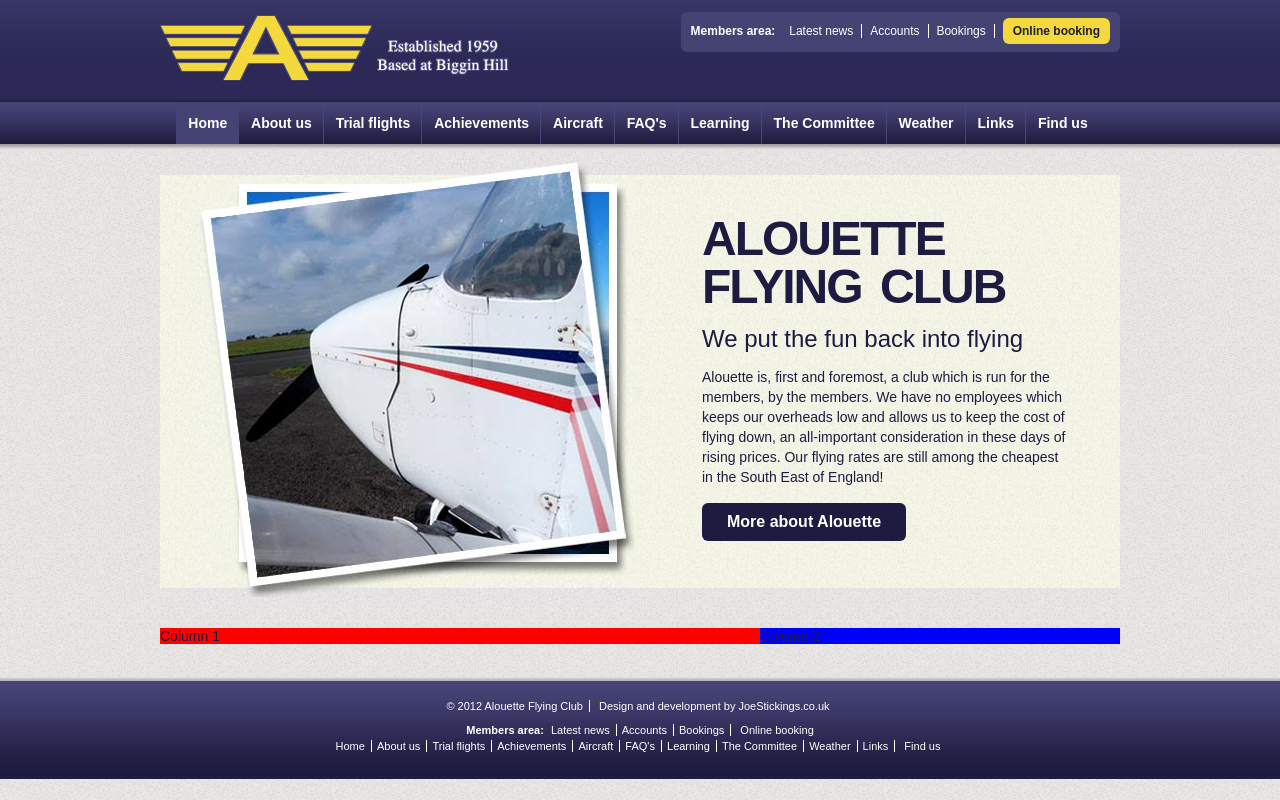
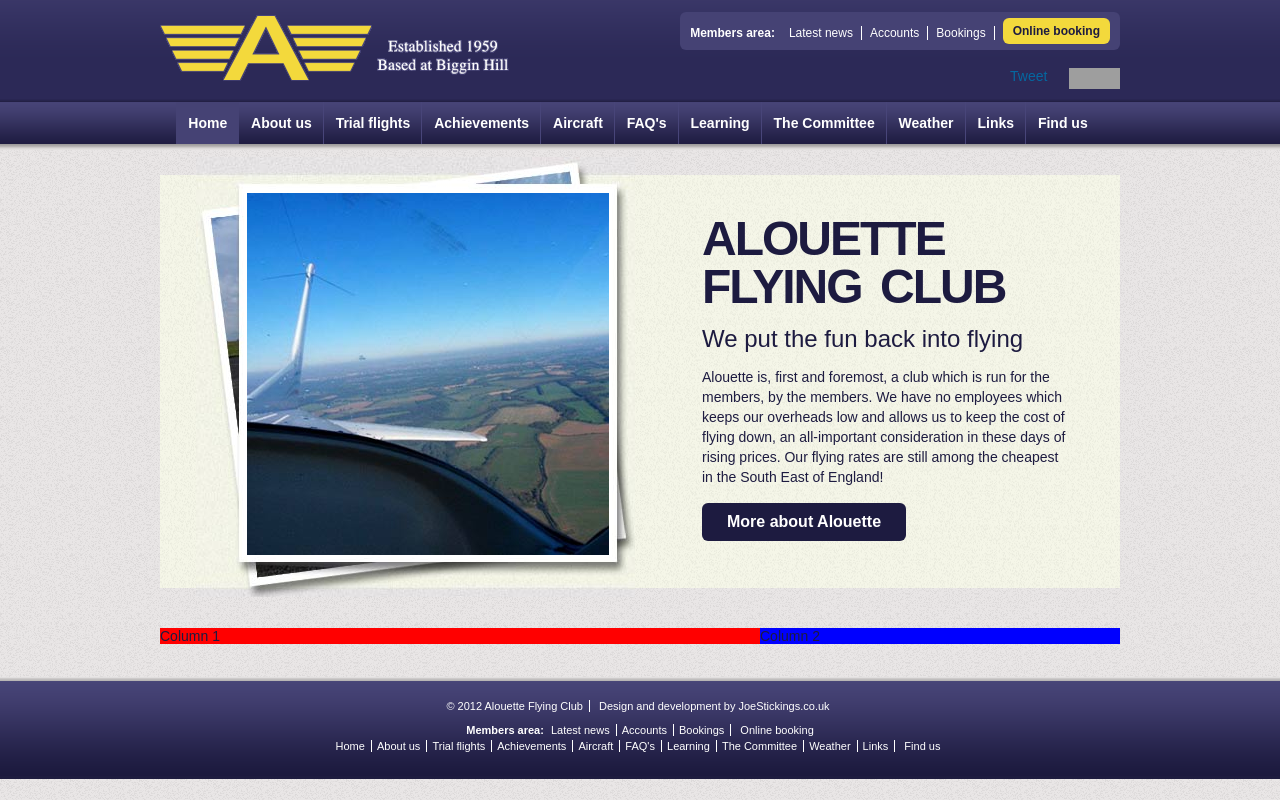
Before and after one commit to joestickings/htdocs_alouette, a PHP site: page / in a window 1280 px wide. Run offline with PHP 8.4, Linux system fonts and the light colour scheme; some libraries are stand-ins or nearby versions; grey boxes are pictures that could not be loaded.

Commit message:
Home page feature images added

```diff
--- a/common/header.php
+++ b/common/header.php
@@ -16,19 +16,58 @@
                 <li><button>Online booking</button></li>
             </ul>
 
-            <div id="MembersNavLogIn" class="clear">
-                <form method="post" action="#">
+            <div id="MembersNavLogIn">
+                <form method="post" action="http://213.239.220.199/aero-vor.ch/pro/lib/cgi-bin/login.cgi" name="frm" target="_blank">
+
+                    <input type="hidden" value="Enter" name="action">
+                    <input type="hidden" value="alouette_flying_club" name="company">
+
                     <label for="OnlineBookingUsername">Username</label>
-                    <input type="text" id="OnlineBookingUsername" name="OnlineBookingUsername" value="" />
+                    <input type="text" id="OnlineBookingUsername" name="Username" value="" />
 
                     <label for="OnlineBookingPassword">Password</label>
-                    <input type="password" id="OnlineBookingPassword" name="OnlineBookingPassword" value="" />
+                    <input type="password" id="OnlineBookingPassword" name="Password" size="15" value="" />
 
                     <input type="submit" class="button" value="Log in" />
                     <button id="MembersNavClose">Close</button>
                 </form>
             </div>
         </nav>
+
+        <?php if(!is_mobile_phone()) { ?>
+            <div id="SocialMedia">
+
+                <?php $url="http://".$_SERVER['HTTP_HOST'].$_SERVER['REQUEST_URI']; ?>
+
+                <!-- GOOGLE -->
+                <span id="Header-SocialMedia-Google">
+                <!-- Place this tag where you want the +1 button to render -->
+                <g:plusone size="medium" annotation="none" href="<?php echo $url; ?>"></g:plusone>
+
+                <!-- Place this render call where appropriate -->
+                <script type="text/javascript">
+                  (function() {
+                    var po = document.createElement('script'); po.type = 'text/javascript'; po.async = true;
+                    po.src = 'https://apis.google.com/js/plusone.js';
+                    var s = document.getElementsByTagName('script')[0]; s.parentNode.insertBefore(po, s);
+                  })();
+                </script>
+                </span>
+
+                <!-- TWITTER -->
+                <span id="Header-SocialMedia-Twitter">
+                    <a href="https://twitter.com/share" class="twitter-share-button" data-url="<?php echo $url; ?>" data-count="none">Tweet</a>
+                    <script>!function(d,s,id){var js,fjs=d.getElementsByTagName(s)[0];if(!d.getElementById(id)){js=d.createElement(s);js.id=id;js.src="//platform.twitter.com/widgets.js";fjs.parentNode.insertBefore(js,fjs);}}(document,"script","twitter-wjs");</script>
+                </span>
+
+                <!-- FACEBOOK -->
+                <span id="Header-SocialMedia-Facebook">
+                    <iframe src="//www.facebook.com/plugins/like.php?href=<?php echo $url; ?>&amp;send=false&amp;layout=button_count&amp;width=51&amp;show_faces=false&amp;action=like&amp;colorscheme=light&amp;font&amp;height=21" height="21" width="51" scrolling="no" frameborder="0" style="border:none; overflow:hidden;" allowTransparency="true"></iframe>
+                </span>
+
+            </div>
+        <?php } ?>
+
 
     </div>
 
--- a/common/page-head.php
+++ b/common/page-head.php
@@ -17,3 +17,19 @@
 <!--<script type="text/javascript" language="javascript" src="http://html5shim.googlecode.com/svn/trunk/html5.js"></script>-->
 <script type="text/javascript" language="javascript" src="js/jquery-1.7.2.min.js"></script>
 <script type="text/javascript" language="javascript" src="js/base.js"></script>
+
+<?php
+	function is_mobile_phone()
+	{
+		$ua = strtolower($_SERVER['HTTP_USER_AGENT']);
+		$mobiles = array("iphone","ipad", "ipod", "blackberry", "nokia", "phone","mobile safari", "iemobile");
+
+		foreach($mobiles as $mobile)
+		{
+			if(strpos($ua,$mobile)) return true;
+		}
+
+		return false;
+
+	}
+?>
--- a/css/base.css
+++ b/css/base.css
@@ -155,8 +155,10 @@ header nav#MainNav ul li.selected a:hover {
 /* HEADER -> Members Nav */
 
 header nav#MembersNav {
+	float: left;
 	display: inline;
 	position: absolute;
+	z-index: 2;
 	top: 12px;
 	right: 0;
 	background: #454274;
@@ -171,14 +173,19 @@ header nav#MembersNav span {
 	font-size: 12px;
 	color: #fff;
 	font-weight: bold;
-	margin-right: 14px;
+	margin: 8px 14px 0 0;
+	float: left;
+	display: inline;
 }
 
 header nav#MembersNav button {
+	float: left;
+	display: inline;
 	font-size: 12px;
 	color: #1d1b40;
 	background: #f3d93c;
 	padding: 6px 10px;
+	margin: 0;
 	font-weight: bold;
 	border: none;
 	cursor: pointer;
@@ -189,23 +196,26 @@ header nav#MembersNav button {
 }
 
 header nav#MembersNav ul {
-	margin: 0 auto;
+	margin: 0;
 	padding: 0;
 	list-style-type: none;
+	float: left;
 	display: inline;
 }
 
 header nav#MembersNav ul li {
-	margin: 0 0 0 -4px;
+	margin: 0;
 	padding: 0;
 	list-style-type: none;
 	text-align: center;
+	float: left;
 	display: inline;
 }
 
 header nav#MembersNav ul li a {
+	float: left;
 	display: inline;
-	margin: 0 8px 0 0;
+	margin: 8px 8px 0 0;
 	padding: 0 8px 0 0;
 	list-style-type: none;
 	font-size: 12px;
@@ -216,14 +226,14 @@ header nav#MembersNav ul li a {
 header nav#MembersNav #MembersNavLogIn {
 	position: relative;
 	width: 100%;
-	height: 2px;
 	float: left;
+	display: inline;
 }
 
 header nav#MembersNav #MembersNavLogIn form {
 	position: absolute;
 	top: -4px;
-	right: 0;
+	right: 0px;
 	background: #f3d93c;
 	width: 280px;
 	padding: 14px;
@@ -264,6 +274,18 @@ header nav#MembersNav #MembersNavLogIn form #MembersNavClose {
 	font-weight: normal;
 	float: right;
 }
+
+/* HEADER -> Social Media */
+header #SocialMedia {
+	position: absolute;
+	z-index: 1;
+	top: 68px;
+	right: 0;
+}
+
+header #SocialMedia #Header-SocialMedia-Facebook { float: left; display: block; margin-left: 4px; }
+header #SocialMedia #Header-SocialMedia-Twitter { float: left; display: block; width: 55px; overflow: hidden; margin-left: 4px; }
+header #SocialMedia #Header-SocialMedia-Google { float: left; display: block; }
 
 /* HEADER -> Hover and selected state */
 
@@ -384,8 +406,17 @@ article .mainFeature .mainFeatureContent {
 
 article .mainFeature .mainFeatureImages {
 	position: absolute;
+	float: left;
+	display: inline;
+	background: url('../images/core/feature_img_frame.jpg') no-repeat top left;
+	width: 439px;
+	height: 440px;
 	top: -18px;
 	left: 36px;
+}
+
+article .mainFeature .mainFeatureImages img {
+	margin: 36px 51px;
 }
 
 article .largeCol {
--- a/index.php
+++ b/index.php
@@ -7,6 +7,7 @@
 	<meta name="description" content="Desctiption here" />
 	<meta name="keywords" content="Keywords here" />
 	<?php include "common/page-head.php"; ?>
+    <script type="text/javascript" language="javascript" src="js/jquery.cross-slide.min.js"></script>
 
 </head>
 
@@ -18,8 +19,8 @@
 
 <article>
 	<div class="mainFeature">
-            <div class="mainFeatureImages">
-                <img src="../images/home/feature_1.jpg" width="439" height="440" alt="" />
+            <div id="HomeMainFeatureImages" class="mainFeatureImages">
+                <!-- -->
             </div>
 
             <div class="mainFeatureContent">
--- a/js/base.js
+++ b/js/base.js
@@ -26,6 +26,11 @@ $(document).ready(function(){
 
 	});
 
+	//HEADER - Memebers log in form submit
+	$("#MembersNavLogIn form").submit(function(){
+		$(this).slideUp();
+	});
+
 	//FOOTER - Open members log in
 	$("#FooterOnlineBooking").click(function(){
 
@@ -37,4 +42,16 @@ $(document).ready(function(){
 
 	});
 
+	//HOME PAGE FEATURE IMAGES
+	$('#HomeMainFeatureImages').crossSlide({
+	  sleep: 3,
+	  fade: 1.1
+	}, [
+	  { src: '../images/home/feature_1.jpg' },
+	  { src: '../images/home/feature_2.jpg' },
+	  { src: '../images/home/feature_3.jpg' },
+	  { src: '../images/home/feature_4.jpg' },
+	  { src: '../images/home/feature_5.jpg' }
+	]);
+
 });
```
Also changed, not shown: images/core/feature_img_frame.jpg (added), images/home/feature_1.jpg, images/home/feature_2.jpg (added), images/home/feature_3.jpg (added), images/home/feature_4.jpg (added), images/home/feature_5.jpg (added).
